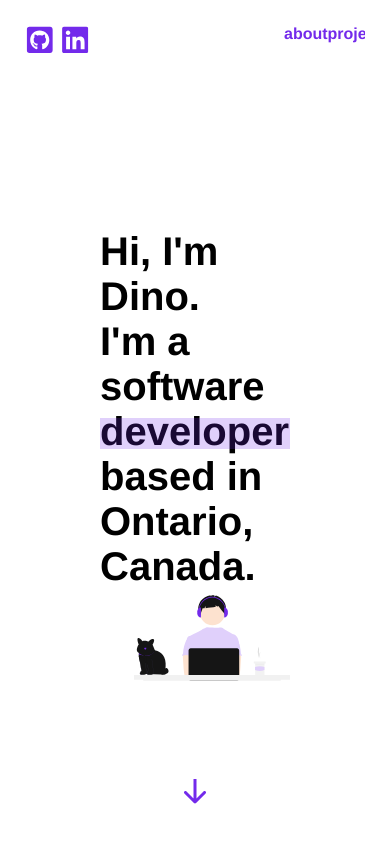
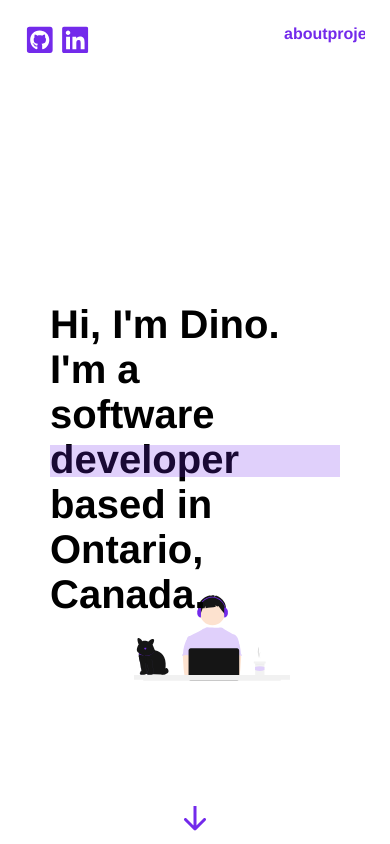
Before and after one commit to DinoPranjic/my-portfolio, a React (Create React App) app: page / in a window 390 px wide. Shown: the top 844 px of the page. Built offline with nearby package versions, Linux system fonts and the light colour scheme; the HTML template or start-up script is replaced by a standard one.

Commit message:
Add media queries

```diff
--- a/src/components/Wrapper.tsx
+++ b/src/components/Wrapper.tsx
@@ -1,11 +1,21 @@
 import { ReactNode } from "react";
 import styled from "styled-components";
+import theme from "../utils/theme";
 
 const WrapperContainer = styled.div`
   padding-left: 100px;
   padding-right: 100px;
   margin: 0 auto;
 
+  ${theme.mediaQuery.mobile} {
+    padding: 15px;
+    overflow-x: hidden;
+  }
+
+  ${theme.mediaQuery.tablet} {
+    padding: 50px;
+    overflow-x: hidden;
+  }
 `
 
 const Wrapper = ({ children }: {children: ReactNode}) => {
```
